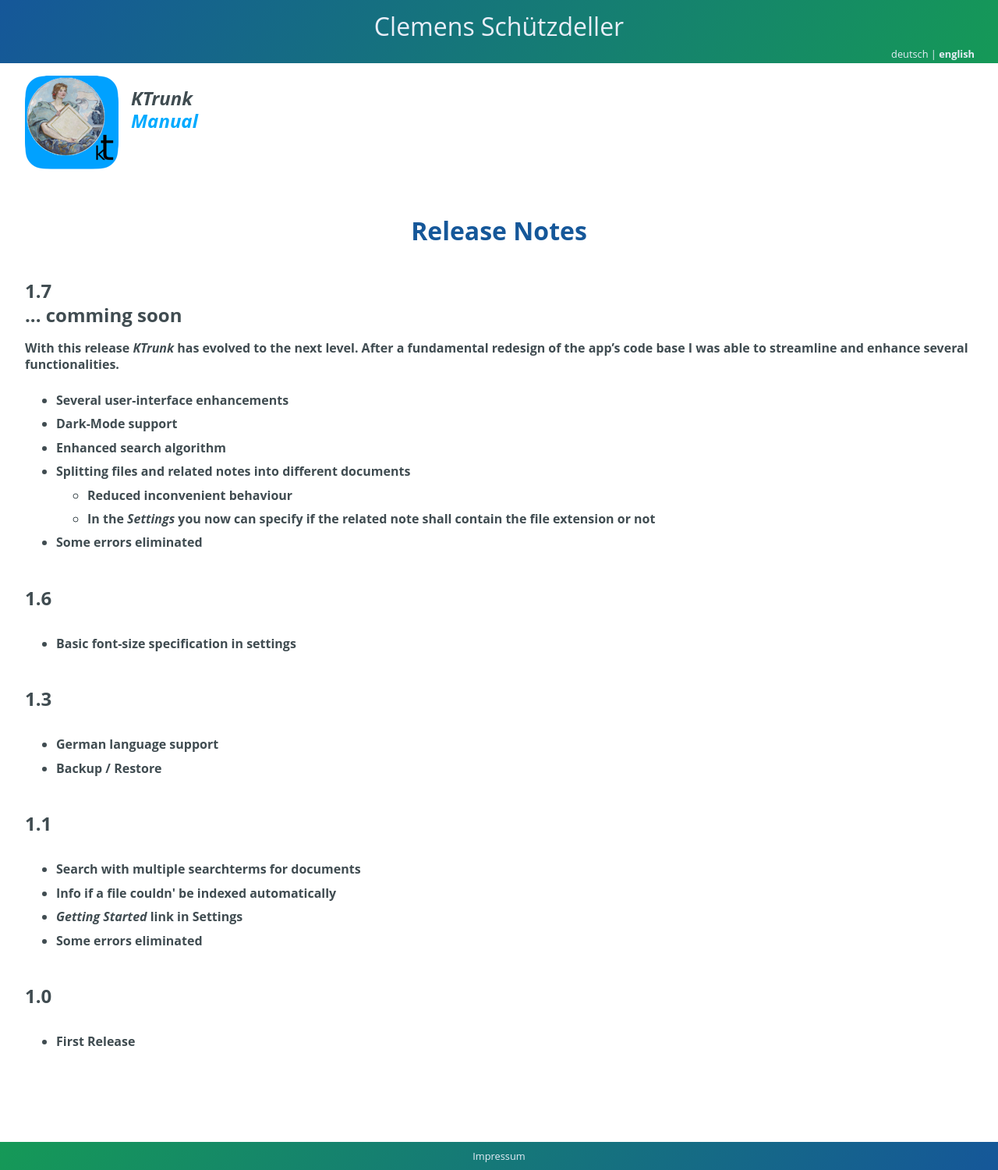
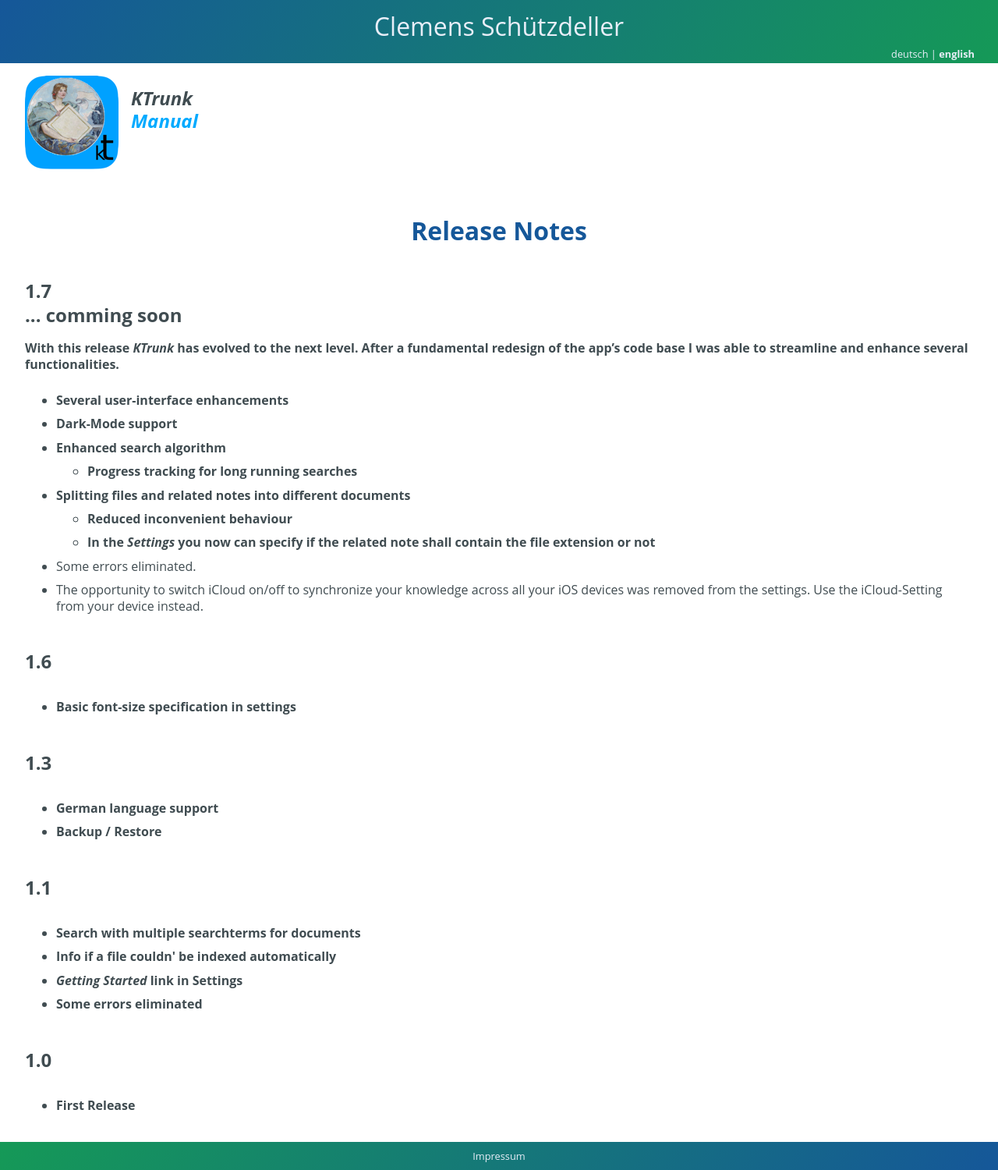
Before and after one commit to cs-LA/home, a Jekyll site: the page built from KTrunk/Manual/ReleaseNotes.md, in a window 1280 px wide. Shown: the whole page at 78% size. Built offline with Jekyll 4.4.1, drawn with Linux system fonts in a browser that asks for light colours; our own code applies the rules of GitHub Pages for plain Markdown files.

Commit message:
Update ReleaseNotes.md

```diff
--- a/KTrunk/Manual/ReleaseNotes.md
+++ b/KTrunk/Manual/ReleaseNotes.md
@@ -30,6 +30,12 @@
     <span class="en"><b>Enhanced search algorithm</b></span>
     <span class="de"><b>Verbesserter Such-Algorithmus</b></span>
   </li>
+  <ul>
+    <li>
+      <span class="en"><b>Progress tracking for long running searches</b></span>
+      <span class="de"><b>Fortschrittsanzeige bei langen Such-Vorgängen</b></span>
+    </li>
+  </ul>
   <li>
     <span class="en"><b>Splitting files and related notes into different documents</b></span>
     <span class="de"><b>Files und zugehörige Notes werden nun in unterschiedlichen Dokumenten gespeichert</b></span>
@@ -45,8 +51,12 @@
     </li>
   </ul>
   <li>
-    <span class="en"><b>Some errors eliminated</b></span>
-    <span class="de"><b>Einige Fehlerbehebungen</b></span>
+    <span class="en">Some errors eliminated.</span>
+    <span class="de">Einige Fehlerbehebungen.</span>
+  </li>
+  <li>
+    <span class="en">The opportunity to switch iCloud on/off to synchronize your knowledge across all your iOS devices was removed from the settings. Use the iCloud-Setting from your device instead.</span>
+    <span class="de">Die Möglichkeit, die iCloud zu nutzen, um dein Wissen über alle deine iOS-Geräte zu synchronisieren, wurde von den KTrunk-Settings entfernt. Statt dessen bitte die Geräte-iCloud-Einstellungen nutzen.</span>
   </li>
 </ul>
 
```
